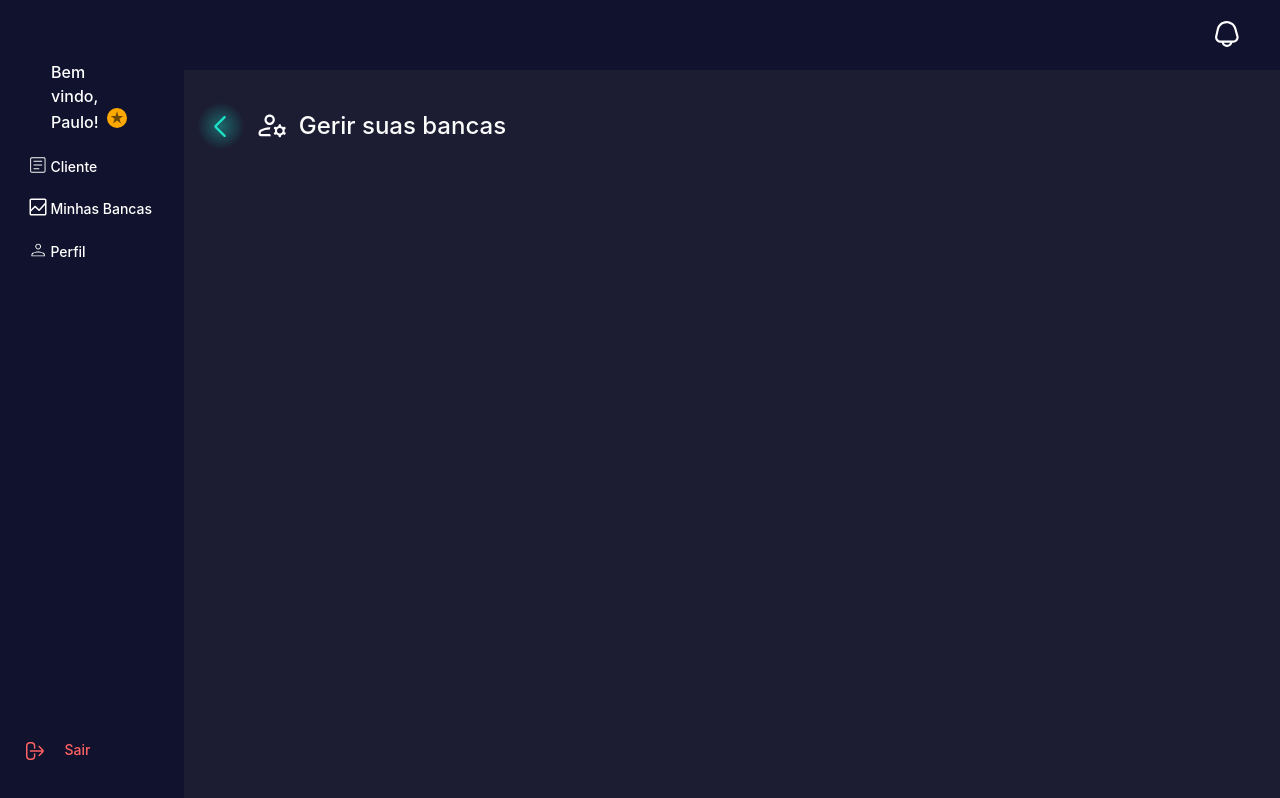
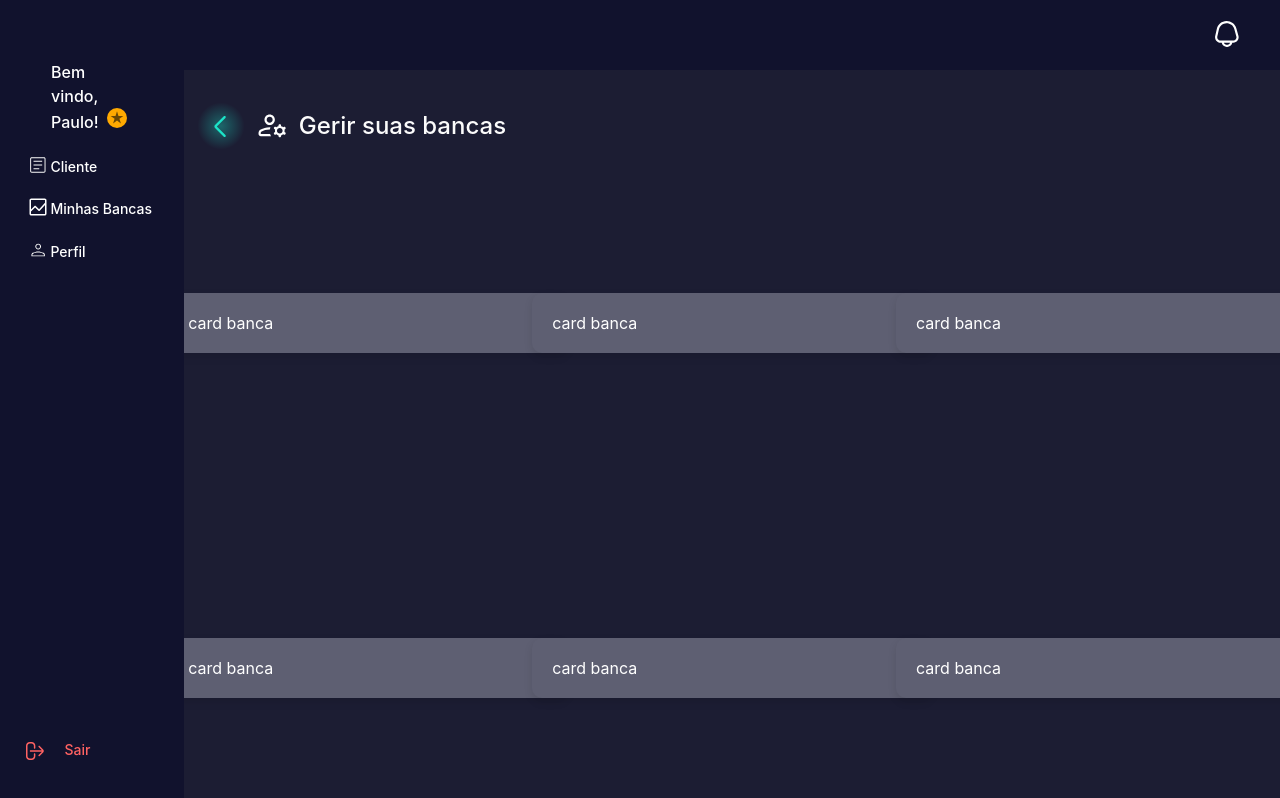
Before and after one commit to Biahellens/EasyGestao, a React (Create React App) app: page /bankroll in a window 1280 px wide. Built offline with nearby package versions, Linux system fonts and the light colour scheme.

Commit message:
:sparkles: feat(cardBankroll): adicionando card de banca, e a colocando dentro de um grid

```diff
--- /dev/null
+++ b/src/components/cardBankroll/index.tsx
@@ -0,0 +1,12 @@
+import React from 'react'
+import { Content, Text } from './style'
+
+function CardBankRoll() {
+  return (
+    <Content>
+      <Text>card banca</Text>
+    </Content>
+  )
+}
+
+export default CardBankRoll
--- /dev/null
+++ b/src/components/cardBankroll/style.tsx
@@ -0,0 +1,13 @@
+import styled from 'styled-components'
+
+export const Content = styled.div`
+  width: 100%;
+  padding: 20px;
+  background-color: rgba(94, 95, 114, 1);
+  border-radius: 10px;
+  box-shadow: 0 4px 8px rgba(0, 0, 0, 0.1);
+`
+
+export const Text = styled.text`
+  color: white;
+`
--- a/src/components/index.tsx
+++ b/src/components/index.tsx
@@ -1,4 +1,5 @@
 import NavBar from './navBar'
 import Header from './header'
+import CardBankRoll from './cardBankroll'
 
-export { NavBar, Header }
+export { NavBar, Header, CardBankRoll }
--- a/src/pages/Bankroll/index.tsx
+++ b/src/pages/Bankroll/index.tsx
@@ -1,7 +1,15 @@
 import React from 'react'
-import { Content, Main, Title, TitleContent, Img } from './style'
+import {
+  Content,
+  Main,
+  Title,
+  TitleContent,
+  Img,
+  GridContent,
+  Items,
+} from './style'
 
-import { NavBar, Header } from '../../components'
+import { NavBar, Header, CardBankRoll } from '../../components'
 
 import toBack from '../../assets/toBack.svg'
 import manage_accounts from '../../assets/bankrolls/manage_accounts.svg'
@@ -17,6 +25,19 @@ function Bankroll() {
           <Img src={manage_accounts} />
           <Title>Gerir suas bancas</Title>
         </TitleContent>
+        <Items>
+          <GridContent>
+            <CardBankRoll />
+            <CardBankRoll />
+            <CardBankRoll />
+            <CardBankRoll />
+            <CardBankRoll />
+            <CardBankRoll />
+            <CardBankRoll />
+            <CardBankRoll />
+            <CardBankRoll />
+          </GridContent>
+        </Items>
       </Content>
     </Main>
   )
```
